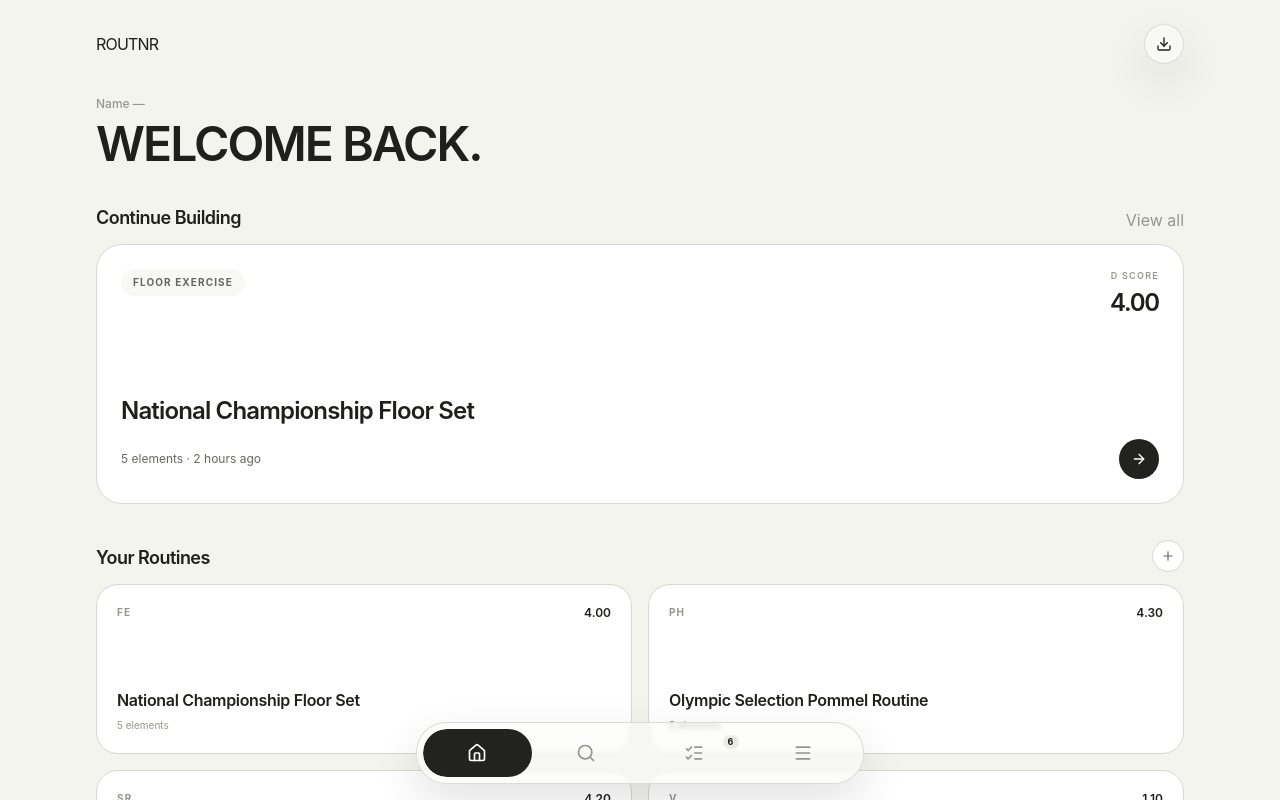
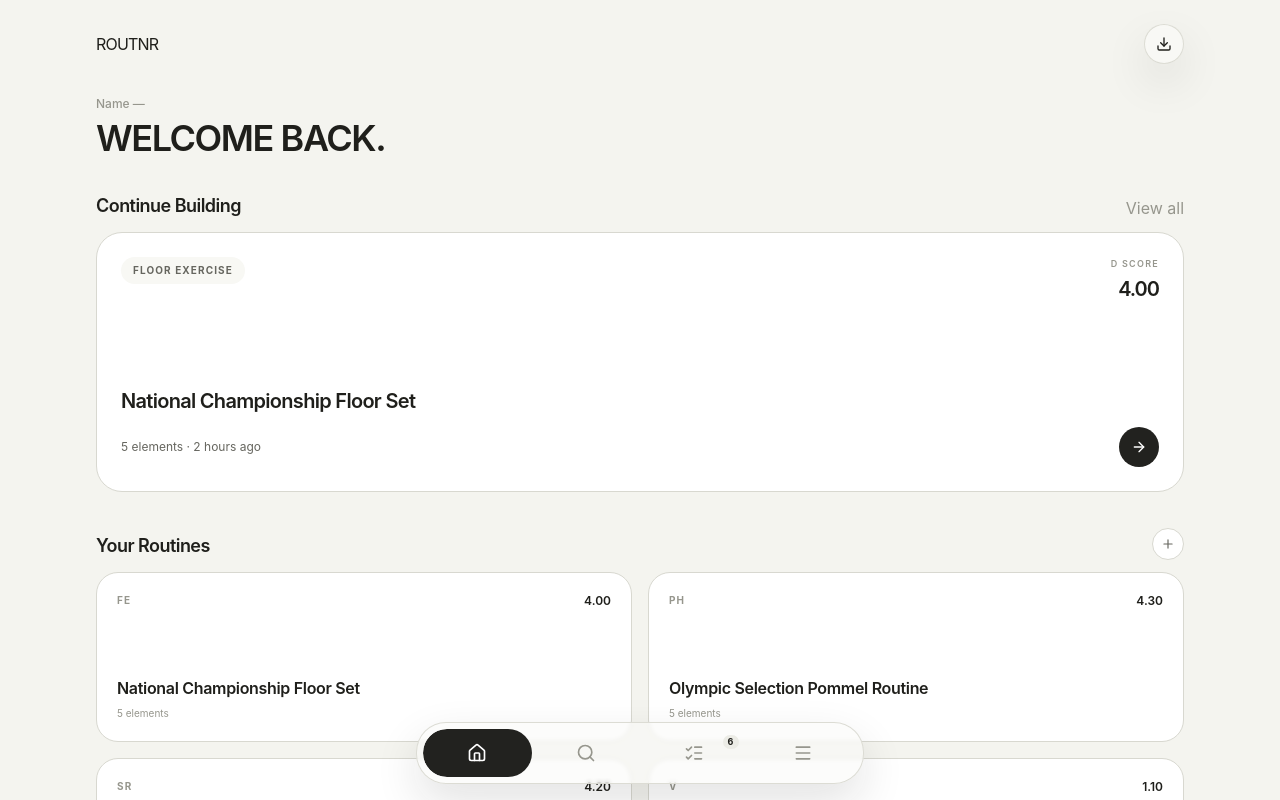
Before and after one commit to Necros-x/routnr, a Next.js app: page / in a window 1280 px wide. Shown: the top 800 px of the page. Built offline with nearby package versions, Linux system fonts and the light colour scheme.

Commit message:
ui: reduce oversized home typography

```diff
--- a/src/screens/HomeScreen.tsx
+++ b/src/screens/HomeScreen.tsx
@@ -17,7 +17,7 @@ export const HomeScreen: React.FC = () => {
     <div className="space-y-9">
       <section>
         <p className="text-xs font-medium text-[var(--text-tertiary)]">Name —</p>
-        <h1 className="font-display mt-2 text-4xl font-semibold uppercase leading-none tracking-[-0.05em] sm:text-5xl">
+        <h1 className="font-display mt-2 text-3xl font-semibold uppercase leading-none tracking-[-0.05em] sm:text-4xl">
           Welcome back.
         </h1>
       </section>
@@ -51,14 +51,14 @@ export const HomeScreen: React.FC = () => {
                   <p className="text-[9px] font-semibold uppercase tracking-[0.14em] text-[var(--text-tertiary)]">
                     D Score
                   </p>
-                  <p className="mt-1 text-2xl font-semibold tracking-[-0.05em]">
+                  <p className="mt-1 text-xl font-semibold tracking-[-0.05em]">
                     {latestRoutine.summary.totalDScore.toFixed(2)}
                   </p>
                 </div>
               </div>
 
               <div>
-                <h3 className="text-xl font-semibold tracking-[-0.035em] sm:text-2xl">
+                <h3 className="text-lg font-semibold tracking-[-0.035em] sm:text-xl">
                   {latestRoutine.name}
                 </h3>
                 <div className="mt-3 flex items-center justify-between gap-4">
```
